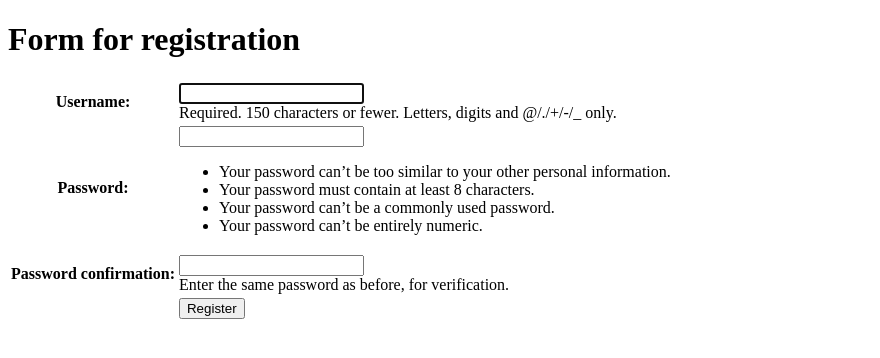
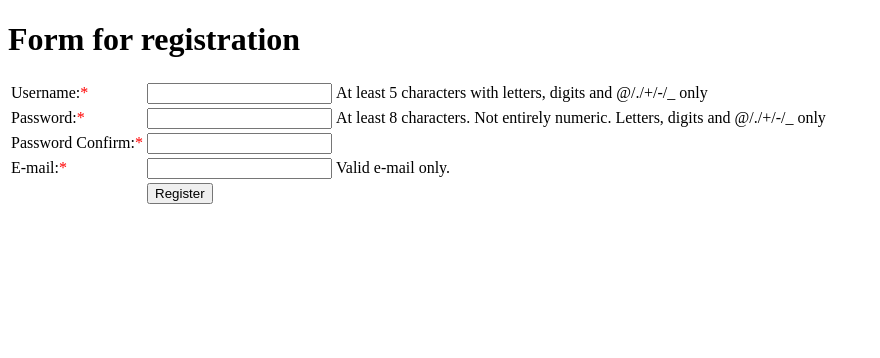
Before and after one commit to forstudy0218/adventure-idea, a Django app: page /register in a window 1280 px wide. Shown: the top 358 px of the page, without its empty margins (0-880 px from the left). Run offline with Django 3.2, Linux system fonts and the light colour scheme.

Commit message:
register form test01

```diff
--- a/adventure/settings.py
+++ b/adventure/settings.py
@@ -24,7 +24,7 @@ BASE_DIR = os.path.dirname(os.path.dirname(os.path.abspath(__file__)))
 SECRET_KEY = 'gloum8q*o6%wb2-v(4d&#pfjpw((57daf5w#y(r94a#hi3xoxl'
 
 # SECURITY WARNING: don't run with debug turned on in production!
-DEBUG = False
+DEBUG = True
 
 ALLOWED_HOSTS = [
     "ide50-forstudy0218.legacy.cs50.io",
--- a/loginsys/templates/loginsys/register_form.html
+++ b/loginsys/templates/loginsys/register_form.html
@@ -13,7 +13,25 @@
         <form method="post" >
             {% csrf_token %}
             <table>
-                {{ form.as_table }}
+                <tr>
+                    <td>Username:<span style="color: red">*</span></td>
+                    <td><input type="text" name="username" required /></td>
+                    <td>At least 5 characters with letters, digits and @/./+/-/_ only</td>
+                </tr>
+                <tr>
+                    <td>Password:<span style="color: red">*</span></td>
+                    <td><input type="password" name="password_1" required /></td>
+                    <td>At least 8 characters. Not entirely numeric. Letters, digits and @/./+/-/_ only</td>
+                </tr>
+                <tr>
+                    <td>Password Confirm:<span style="color: red">*</span></td>
+                    <td><input type="password" name="password_2" required /></td>
+                </tr>
+                <tr>
+                    <td>E-mail:<span style="color: red">*</span></td>
+                    <td><input type="text" name="email" required /></td>
+                    <td>Valid e-mail only.</td>
+                </tr>
                 <tr>
                     <td></td>
                     <td><input type="submit" name="submit" value="Register" /></td>
--- a/loginsys/views.py
+++ b/loginsys/views.py
@@ -3,7 +3,8 @@ from django.shortcuts import render
 from .models import AdventureRecords
 from django.contrib.auth import authenticate, login, logout
 from django.urls import reverse
-from django.contrib.auth.forms import UserCreationForm
+from django.contrib.auth.models import User
+import string
 
 # Create your views here.
 def index(request):
@@ -31,10 +32,39 @@ def logout_view(request):
     return render(request, "loginsys/login_page.html", {"message": "Logout."})
 
 def register_form(request):
+    if request.method == "POST":
+        username = request.POST["username"]
+        raw_password = request.POST["password_1"]
+        pw_confirm = request.POST["password_2"]
+        email = request.POST["email"]
+        allowed_char = string.ascii_lowercase + string.ascii_uppercase + string.digits + '@.+-_'
+        if not username or not raw_password or not pw_confirm or not email:
+            error_m = "Fill all the blank please."
+        elif raw_password != pw_confirm:
+            error_m = "Password confirmation fail."
+        elif User.objects.get(username=username):
+            error_m = "Username already exist."
+        elif User.objects.get(email=email):
+            error_m = "E-mail already exist."
+        elif len(username) < 5 or len(raw_password) < 8:
+            error_m = "Username or password too short."
+        # https://stackoverflow.com/questions/1323364
+        elif not all(c in allowed_char for c in username):
+            error_m = "Username not allowed."
+        elif not all(c in allowed_char for c in raw_password):
+            error_m = "Password invalid."
+        elif not all(c in allowed_char for c in email):
+            error_m = "E-mail invalid."
+        elif not email.count('@') == 1:
+            error_m = "E-mail invalid."
+        else:
+            # checking pass
+            # TODO create user after debug
+            error_m = "Your username is [" + username + "] and password is [" + raw_password + "] and e-mail is [" + email + "]"
+        # error appears
+        return render(request, "loginsys/register_form.html", {"message": error_m})
+
     if request.user.is_authenticated:
         return HttpResponseRedirect(reverse('homepage'))
     else:
-        context = {
-            "form": UserCreationForm(),
-        }
-        return render(request, "loginsys/register_form.html", context)
+        return render(request, "loginsys/register_form.html")
```
